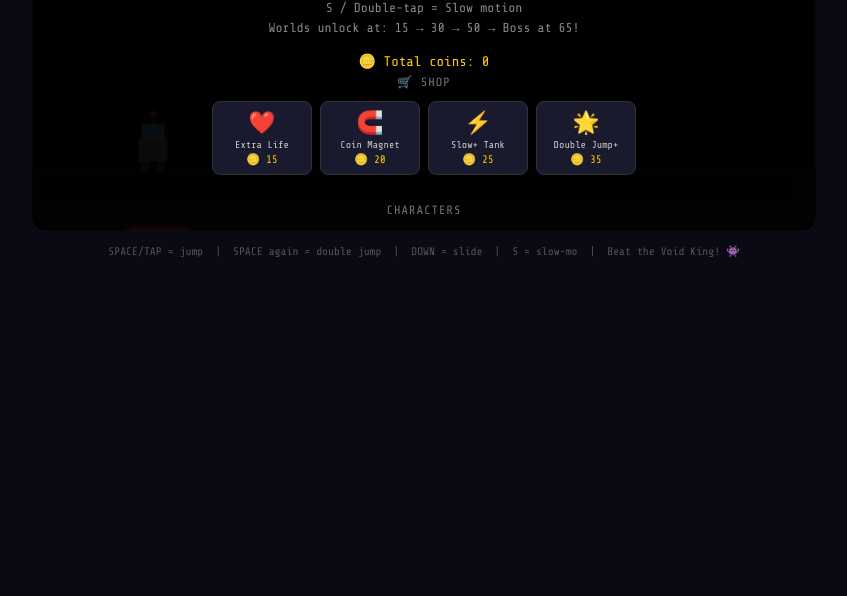
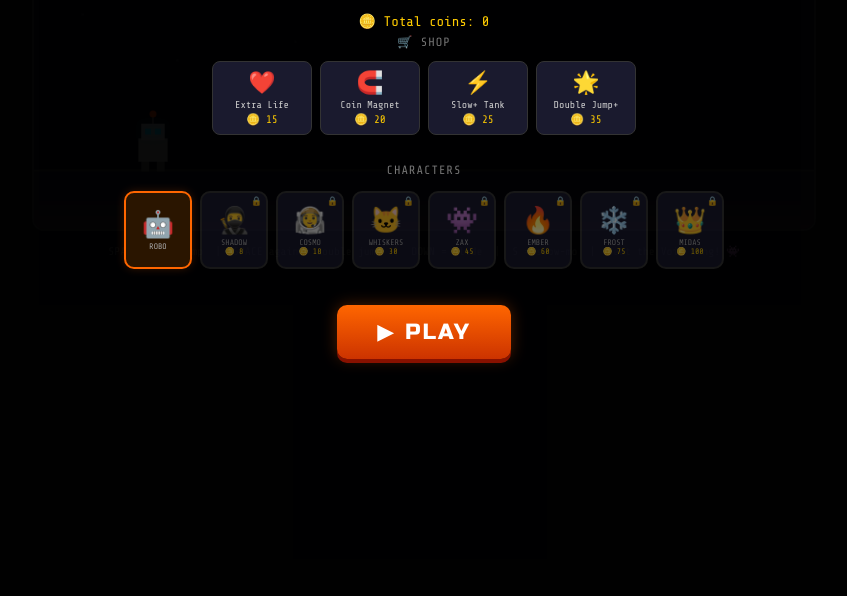
Before and after one commit to madeleineudell/game-arcade, a plain HTML site: page jump-over-lava/index.html in a window 1280 px wide. Shown: the part 204-800 px from the top of the page, without its empty margins (216-1063 px from the left). Drawn offline with nearby package versions, Linux system fonts and the light colour scheme.

Commit message:
Fix Jump Over Lava: overlay clipped characters & PLAY button
The start/game-over overlay was absolutely positioned inside the
~400px-tall canvas wrapper, so on shorter viewports the shop, character
picker, and PLAY button were clipped below the fold. Make the overlay a
full-viewport fixed panel (already overflow-y:auto) so all content is
visible and reachable at any window height.

Co-Authored-By: Claude Opus 4.7 (1M context) <noreply@anthropic.com>

```diff
--- a/jump-over-lava/index.html
+++ b/jump-over-lava/index.html
@@ -24,7 +24,7 @@
     canvas.sma{border-color:#00ccff;box-shadow:0 0 15px rgba(0,200,255,.25)}
     canvas.hf{border-color:#ff3355;box-shadow:0 0 15px rgba(255,50,80,.35)}
     /* Overlays */
-    .ov{position:absolute;top:40px;left:8px;right:8px;bottom:8px;background:rgba(0,0,0,.93);display:flex;flex-direction:column;align-items:center;justify-content:flex-start;border-radius:12px;z-index:10;padding:20px;overflow-y:auto}
+    .ov{position:fixed;inset:0;background:rgba(0,0,0,.93);display:flex;flex-direction:column;align-items:center;justify-content:flex-start;border-radius:0;z-index:10;padding:20px;overflow-y:auto}
     .ov.h{display:none}
     .ov h2{font-size:30px;color:#ff4500;text-shadow:0 0 15px #ff4500;margin:10px 0 4px}
     .ov .sub{color:#777;font-size:12px;font-family:'Share Tech Mono',monospace;margin-bottom:6px;letter-spacing:1px}
```
